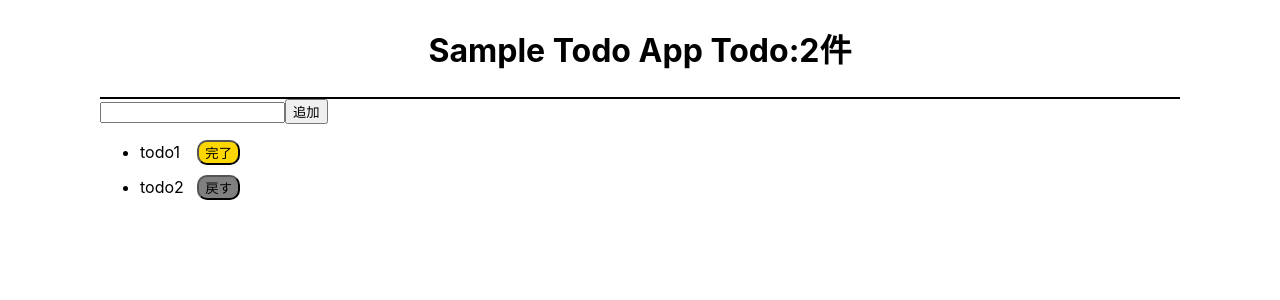
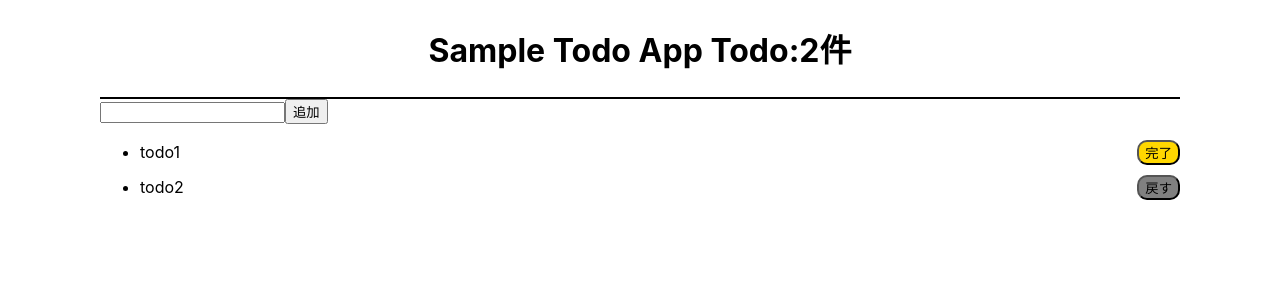
Before and after one commit to syu-dev07/sample-todo-app, a Next.js app: page / in a window 1280 px wide. Shown: the top 300 px of the page. Built offline with nearby package versions, Linux system fonts and the light colour scheme.

Commit message:
スタイル調整

```diff
--- a/components/Todo.module.css
+++ b/components/Todo.module.css
@@ -2,7 +2,7 @@
   display: flex;
   margin-bottom: 10px;
   align-items: center;
-  width: 100px;
+  min-width: 100px;
   justify-content: space-between;
 }
 .todo li {
```
